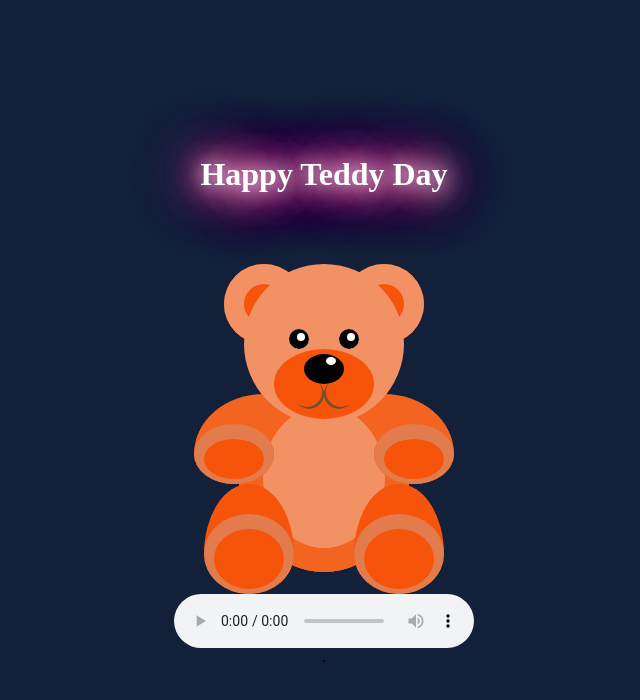
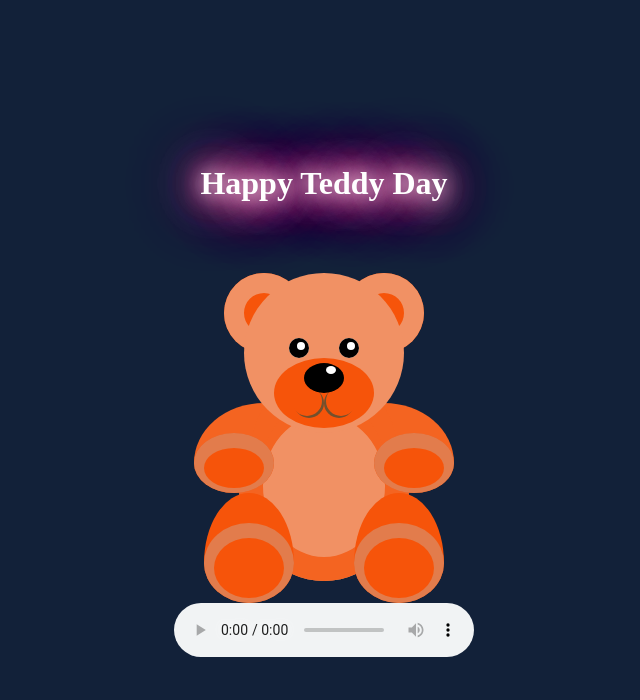
Before and after one commit to jeny75322/Happy-Teddy-Day, a plain HTML site: page index.html in a window 1280 px wide. Shown: the whole page, without its empty margins (316-956 px from the left). Drawn offline with Linux system fonts and the light colour scheme.

Commit message:
Update index.html

```diff
--- a/index.html
+++ b/index.html
@@ -39,9 +39,7 @@
             <div class="foot"></div>
         </div>
     </div>
-
-
-          <audio  src="teddy.mp3" autoplay controls></audio>.
+    <audio  src="teddy.mp3" autoplay controls></audio>
 
 </body>
 </html>
```
